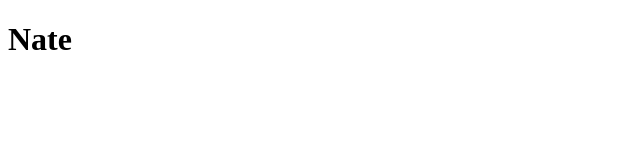
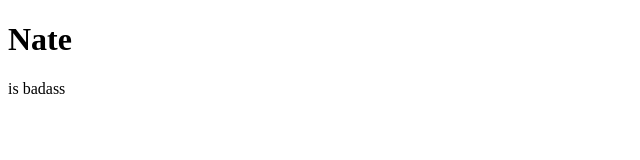
Before and after one commit to Terlam/testGit, a plain HTML site: page index.html in a window 1280 px wide. Shown: the full height of the page, 0-640 px from the left. Drawn offline with Linux system fonts and the light colour scheme.

Commit message:
added compliment

```diff
--- a/index.html
+++ b/index.html
@@ -7,5 +7,6 @@
 </head>
 <body>
   <h1>Nate</h1>
+  <p>is badass</p>
 </body>
 </html>
```
